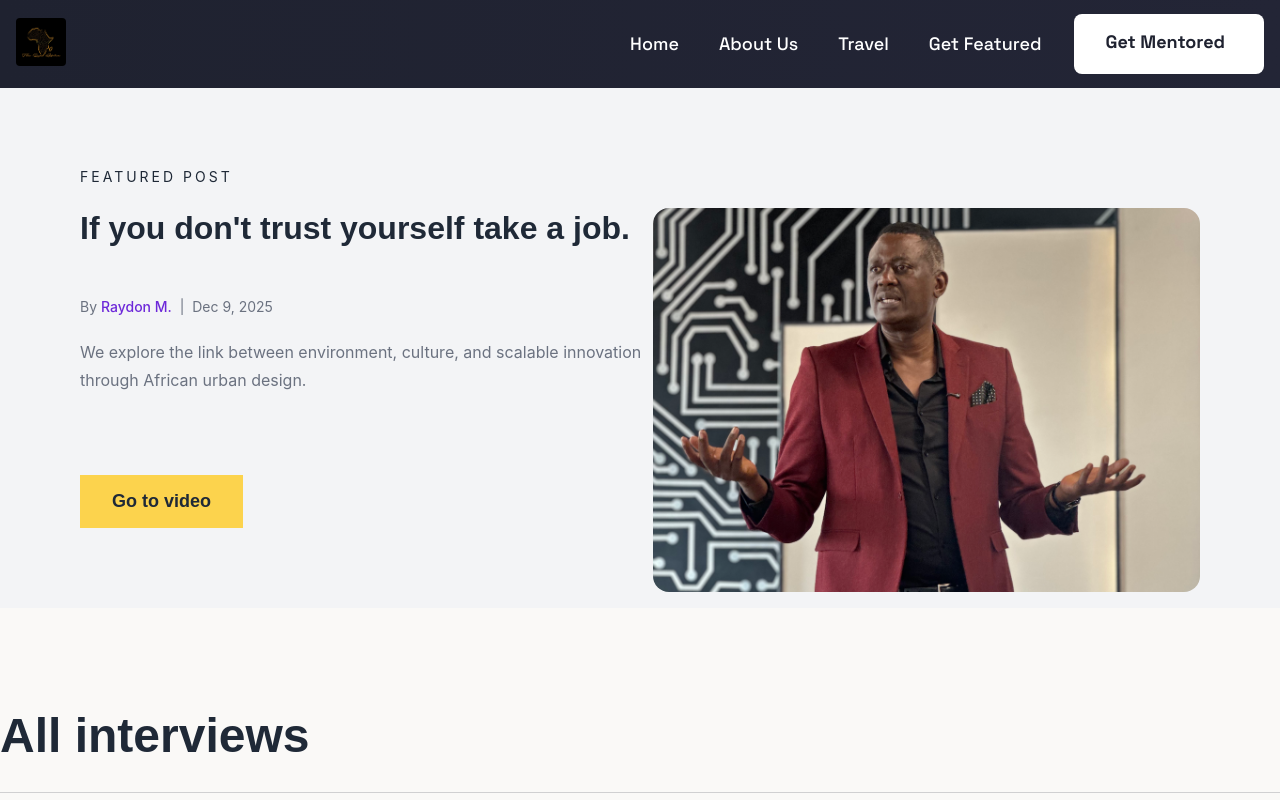
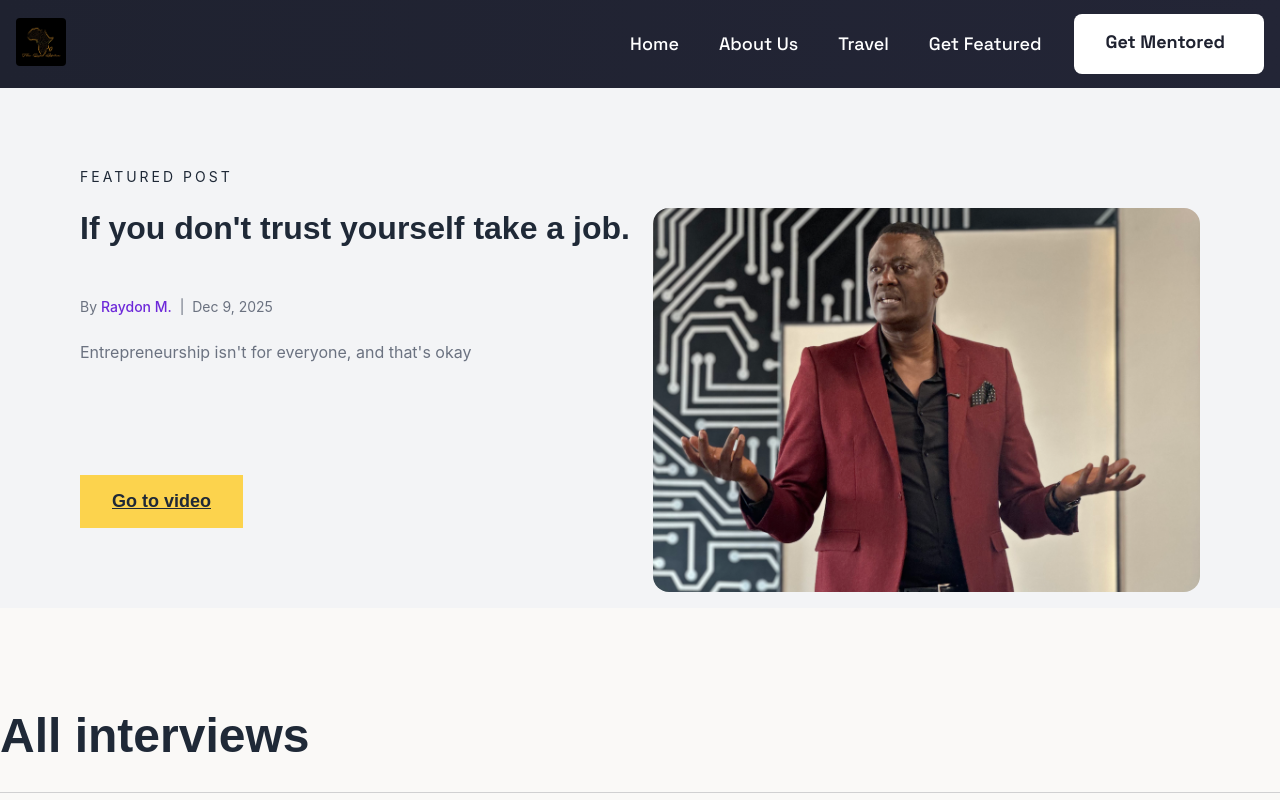
Before and after one commit to Michael-600/Real-Africa, a React (Vite) app in the folder client/: page /interviews in a window 1280 px wide. Built offline with nearby package versions, Linux system fonts and the light colour scheme; no server answers.

Commit message:
Update interviews pages and app routing

```diff
--- a/client/src/App.jsx
+++ b/client/src/App.jsx
@@ -8,7 +8,7 @@ import AboutUsPage from './pages/about-us'
 import MainLayout from './components/Layout/MainLayout';
 import Categories from './pages/categories/opportunities';
 import FeaturedCEOs from './pages/categories/features-ceos';
-import InterviewSelect from './pages/interviews-select';
+import InterviewSelect from './pages/interview-detail';
 import Technology from './pages/categories/technology';
 import { useAuth } from "./lib/authContext";
 import Auth from "./pages/Auth";
--- a/client/src/pages/categories/Interviews.jsx
+++ b/client/src/pages/categories/Interviews.jsx
@@ -67,19 +67,32 @@ export default function Interviews() {
         <div className="interviews-container">
           <div className="interviews-bg" />
 
-          <img
-            className="interviews-image"
-            src="/assets/nduati.png"
-            alt="Featured interview"
-          />
+          <a
+            href="https://www.tiktok.com/@therealafricaofficial/video/7578948052275318030?is_from_webapp=1&sender_device=pc&web_id=7524677119550277126"
+            target="_blank"
+            rel="noopener noreferrer"
+            className="interviews-video-link"
+            aria-label="Play interview video on TikTok"
+          >
+            <img
+              className="interviews-image"
+              src="/assets/nduati.png"
+              alt="Featured interview"
+            />
+            <span className="play-button-overlay" aria-hidden="true" />
+          </a>
 
-          <button className="interviews-cta">
+          <a
+            className="interviews-cta"
+            href="https://www.tiktok.com/@therealafricaofficial/video/7578948052275318030?is_from_webapp=1&sender_device=pc&web_id=7524677119550277126"
+            target="_blank"
+            rel="noopener noreferrer"
+          >
             Go to video
-          </button>
+          </a>
 
           <p className="interviews-description">
-            We explore the link between environment, culture, and scalable innovation
-            through African urban design.
+            Entrepreneurship isn't for everyone, and that's okay
           </p>
 
           <div className="interviews-meta">
```
Also changed, not shown: client/src/pages/interview-detail.jsx (renamed from client/src/pages/interviews-select.jsx).
